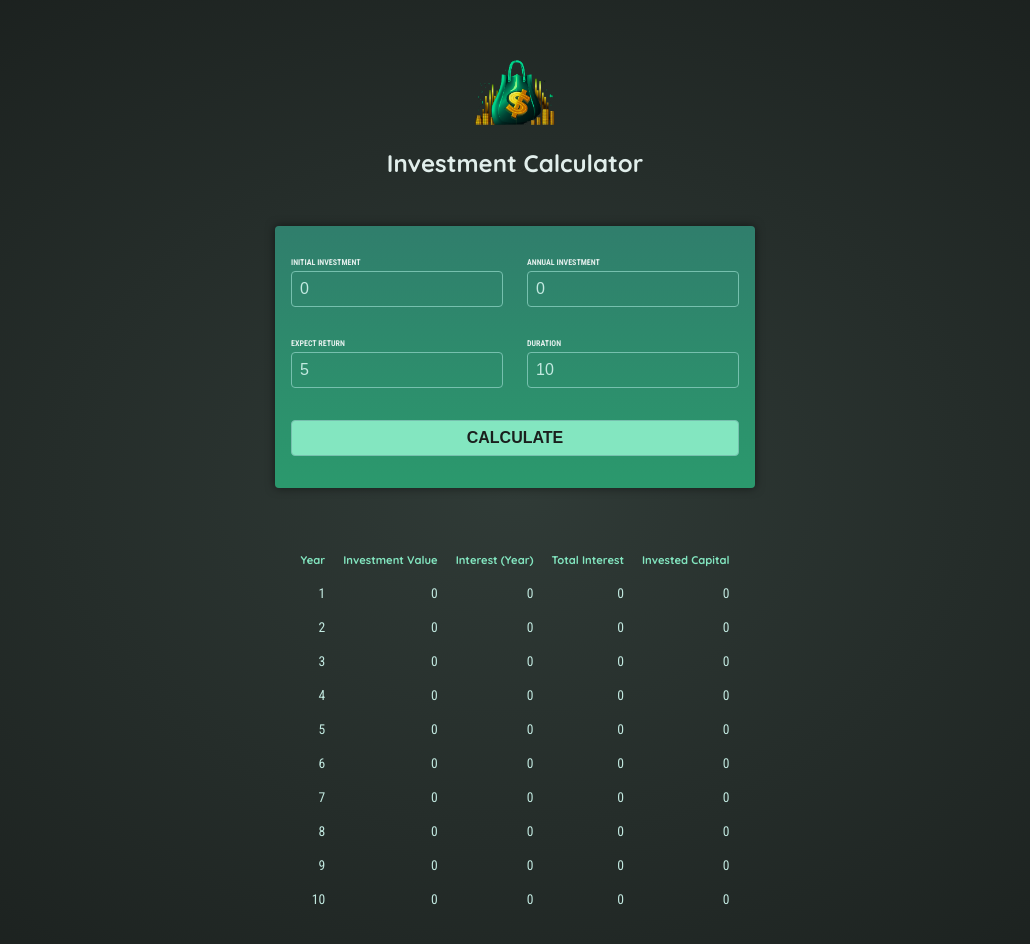
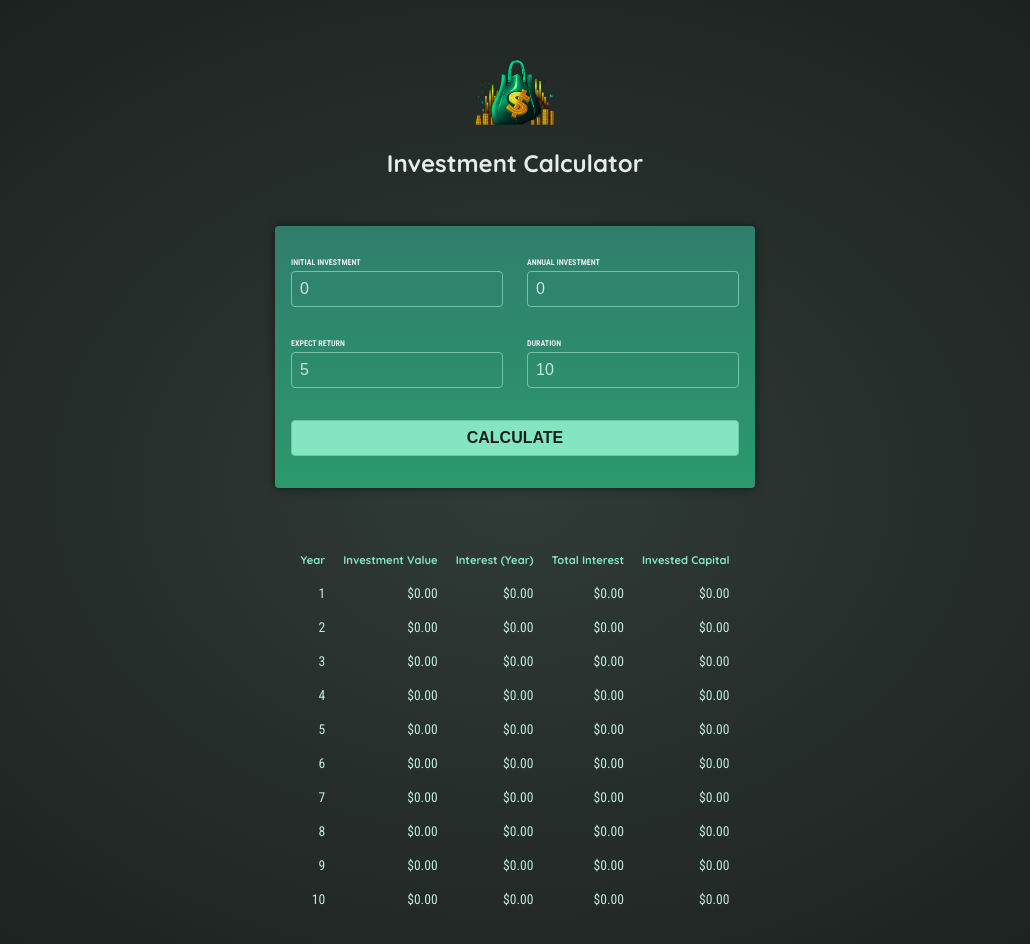
Before and after one commit to Victtor-777/Investment-Calculator, an Angular app: page / in a window 1280 px wide. Both pictures are taken after a click on the button "CALCULATE". Shown: the top 944 px of the page, without its empty margins (125-1155 px from the left). Built offline with nearby package versions, Linux system fonts and the light colour scheme.

Commit message:
Atualizando o formatado dos dados com PIPE

```diff
--- a/src/app/investment-reasults/investment-reasults.component.html
+++ b/src/app/investment-reasults/investment-reasults.component.html
@@ -15,10 +15,10 @@
     @for (result of results; track result.year) {
     <tr>
       <td>{{ result.year }}</td>
-      <td>{{ result.valueEndOfYear }}</td>
-      <td>{{ result.interest }}</td>
-      <td>{{ result.totalInterest }}</td>
-      <td>{{ result.totalAmountInvested }}</td>
+      <td>{{ result.valueEndOfYear | currency }}</td>
+      <td>{{ result.interest | currency }}</td>
+      <td>{{ result.totalInterest | currency }}</td>
+      <td>{{ result.totalAmountInvested | currency }}</td>
     </tr>
     }
   </tbody>
--- a/src/app/investment-reasults/investment-reasults.component.ts
+++ b/src/app/investment-reasults/investment-reasults.component.ts
@@ -1,3 +1,4 @@
+import { CurrencyPipe } from '@angular/common';
 import { Component, EventEmitter, Input, input } from '@angular/core';
 
 type ResultProps = {
@@ -12,7 +13,7 @@
 @Component({
   selector: 'app-investment-reasults',
   standalone: true,
-  imports: [],
+  imports: [CurrencyPipe],
   templateUrl: './investment-reasults.component.html',
   styleUrl: './investment-reasults.component.css',
 })
```
